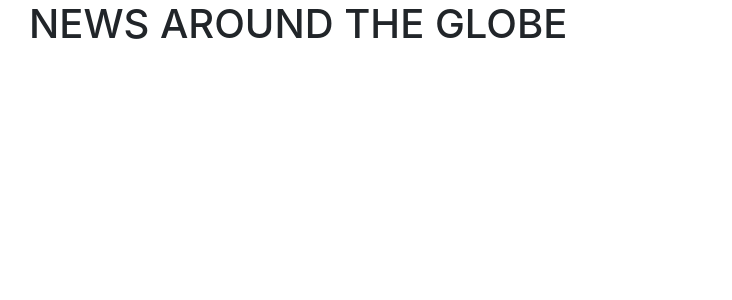
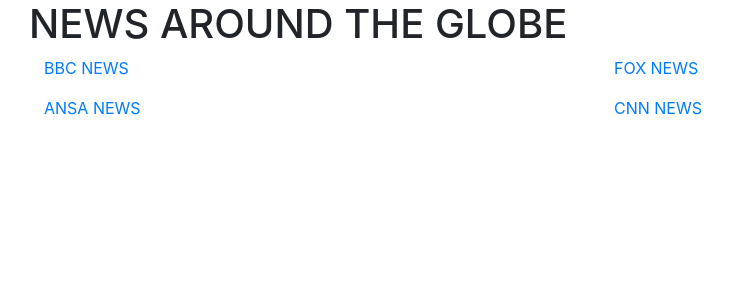
Before and after one commit to Murathe/NewsHiglight, a Flask app: page / in a window 1280 px wide. Shown: the top 300 px of the page, without its empty margins (41-773 px from the left). Run offline with Flask 2, Linux system fonts and the light colour scheme; some libraries are stand-ins or nearby versions.

Commit message:
Ansa source news

```diff
--- a/templates/index.html
+++ b/templates/index.html
@@ -9,12 +9,21 @@
             <div class="row">
                 <h1>NEWS AROUND THE GLOBE</h1>
             </div>
-            <div class="row">
-                {% for des, new, i in context %}
-                    <img src="{{ i }}" alt"{{title}}">
-                    <p>Details: <a href="">{{ des }}</a></p>
-                    <h3>{{ new }}</h3>
-                {% endfor %}
+            <div class='row'>
+                <div class="col-md-6">
+                    <p><a href="{{url_for('Bbc')}}">BBC NEWS</a></p>
+                </div>
+                <div class="col-md-6">
+                    <p><a href="{{url_for('Fox')}}">FOX NEWS</a></p>
+                </div>
+            </div>
+            <div class='row'>
+                <div class="col-md-6">
+                    <p><a href="{{url_for('Bbc')}}">ANSA NEWS</a></p>
+                </div>
+                <div class="col-md-6">
+                    <p><a href="{{url_for('Fox')}}">CNN NEWS</a></p>
+                </div>
             </div>
         </div>
     </body>
```
